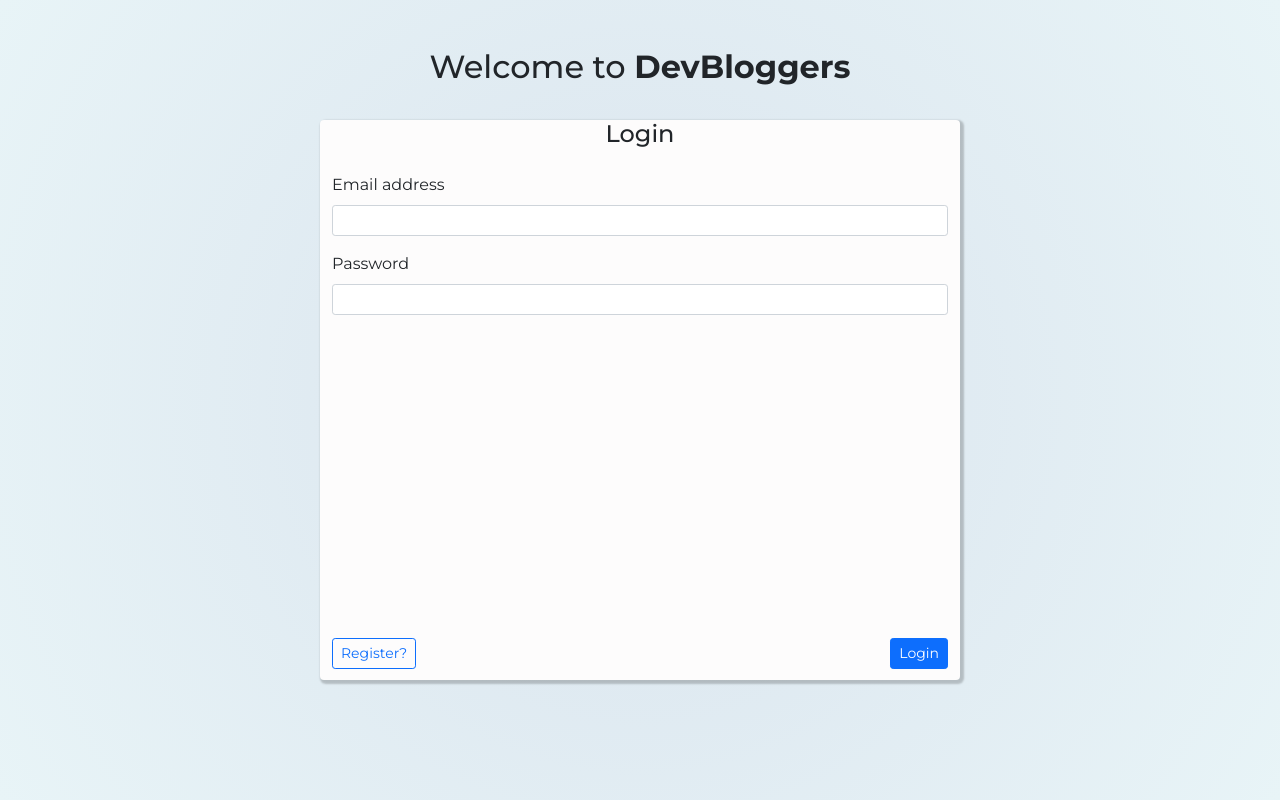
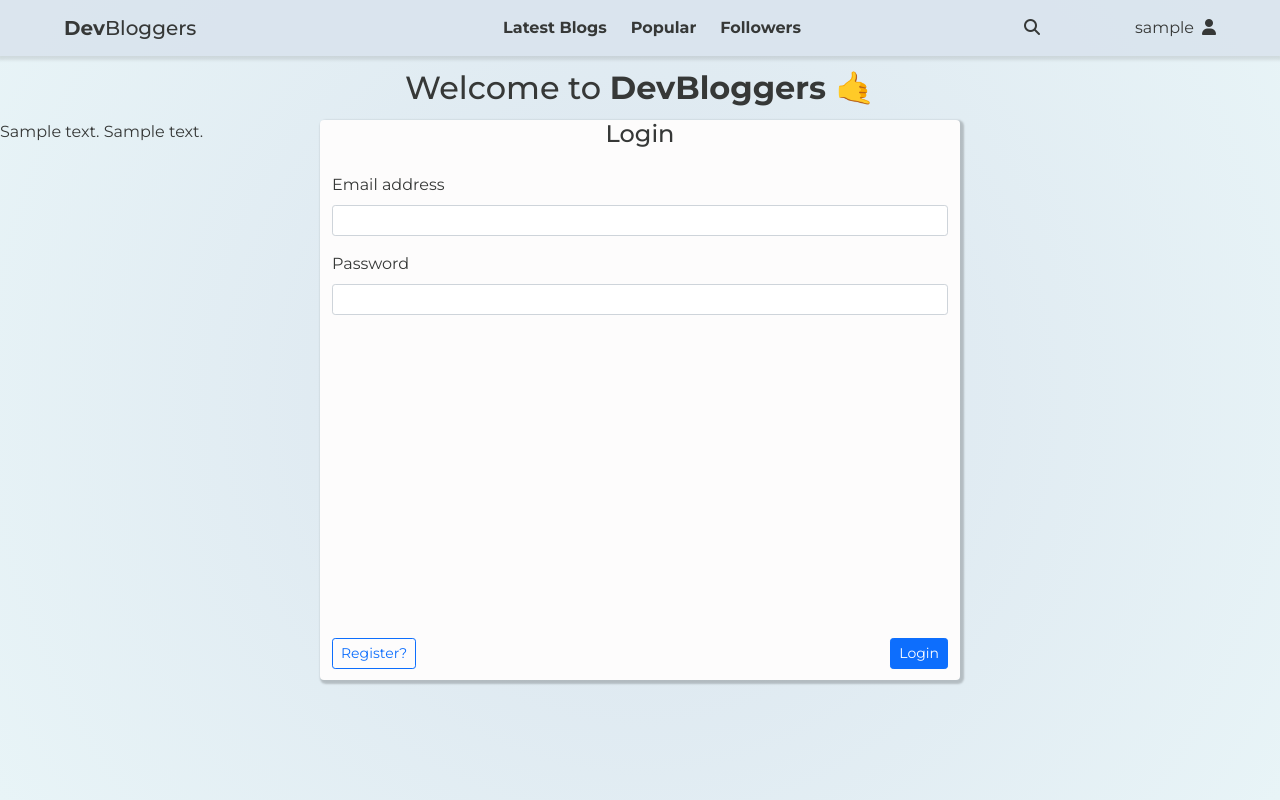
Before and after one commit to adamelfsborg-code/DevBloggers, a Django app: template blog/authentication/templates/authentication/auth.html in a window 1280 px wide. Run offline with Django 3.2, Linux system fonts and the light colour scheme; the template is opened without the code that fills it: most values are stand-ins (such as "Sample title", 1, 10 or a date in 2020); some libraries are stand-ins or nearby versions.

Commit message:
auth done, simple navbar in place

```diff
--- a/blog/authentication/templates/authentication/auth.html
+++ b/blog/authentication/templates/authentication/auth.html
@@ -2,7 +2,7 @@
 <style>
   .authcard {
     position: absolute;
-    top: 35%;
+    top: 40%;
     left: 50%;
     transform: translate(-50%, -35%);
     width: 40%;
@@ -40,12 +40,13 @@
   }
 </style>
 {% endblock styles %} {% block content %}
-<h2 class="text-center pt-5">Welcome to <strong>DevBloggers</strong></h2>
+<h2 class="text-center">Welcome to <strong>DevBloggers &#129305;</strong></h2>
 <div class="authcard rounded">
   <div class="container-fluid">
     <div class="row authinformation"></div>
   </div>
 </div>
-{% endblock content %} {% block scripts %}
+{% endblock content %} {% block scripts %} {{ showmessagemodal }}
+
 <script src="{% static 'js/auth.js' %}"></script>
 {% endblock scripts %}
--- a/blog/authentication/urls.py
+++ b/blog/authentication/urls.py
@@ -5,4 +5,8 @@
     path('', views.AuthenticationView.as_view(), name='authentication'),
     path('post-user/', views.PostUser.as_view(), name='postuser'),
     path('login-user/', views.LoginUser.as_view(), name='loginuser'),
+    path('logout-user/', views.LogoutUser.as_view(), name='logoutuser'),
+    path('check-if-email-exists/', views.CheckIfEmailExists.as_view(), name='checkifemailexists'),
+    path('check-if-username-exists/', views.CheckIfUsernameExists.as_view(), name='checkifusernameexists'),
+    path('validate-password/', views.ValidatePassword.as_view(), name='validatepassword')
 ]
--- a/blog/base/static/css/base.css
+++ b/blog/base/static/css/base.css
@@ -11,4 +11,71 @@
     rgba(222, 247, 254, 1) 100%
   );
   font-family: "Montserrat", sans-serif;
+  color: #363837;
 }
+
+#showmessagemodal .modal-content {
+  background-color: rgba(218, 228, 238, 0.9) !important;
+  background-color: radial-gradient(
+    circle,
+    rgba(218, 228, 238, 1) 0%,
+    rgba(232, 244, 247, 1) 100%,
+    rgba(222, 247, 254, 1) 100%
+  ) !important;
+}
+
+.wrapper {
+  margin: 1% 5%;
+}
+
+.navbar-wrapper {
+  background-color: rgba(218, 228, 238, 0.9);
+  box-shadow: 0px 2px 3px 2px rgba(0, 0, 0, 0.1);
+}
+
+.navbar {
+  padding: 0.5rem;
+  margin: 0 5%;
+}
+
+.logo h5 {
+  margin-top: 0.5rem;
+}
+
+.menu {
+  width: 50%;
+}
+
+.menu ul {
+  display: flex;
+  justify-content: center;
+  list-style: none;
+  margin-top: 1rem;
+}
+
+.menu ul li a {
+  text-decoration: none;
+  color: #363837;
+  font-weight: bolder;
+  padding: 0.5rem;
+  margin-right: 0.5rem;
+  cursor: pointer;
+}
+
+.profile {
+  display: flex;
+  justify-content: space-between;
+}
+
+.profile a {
+  color: #363837 !important;
+  text-decoration: none;
+}
+
+.profile .user {
+  display: flex;
+}
+
+.profile .user span {
+  margin-right: 0.5rem;
+}
--- a/blog/base/static/js/auth.js
+++ b/blog/base/static/js/auth.js
@@ -48,8 +48,10 @@
 
     postData("login-user/", { email: email, password: password }).then(
       (response) => {
-        if (response.ok) {
-          console.log("User Logged In");
+        if (response === "Logged in") {
+          window.location.href = "/";
+        } else {
+          showMessage("notvalid", response);
         }
       }
     );
@@ -72,12 +74,12 @@
   <div className="row">
     <div className="col-12">
       <div class="form-check form-switch mt-3">
-        <input class="form-check-input" type="checkbox" id="is_blogger" checked>
-        <label class="form-check-label" for="is_blogger">Register as a DevBlogger?</label>
+        <input class="form-check-input" type="checkbox" id="is_blogger">
+        <label class="form-check-label" for="is_blogger">Register as a blogger?</label>
       </div>
     </div>
     <div class="col mt-3">
-      <label for="username" class="form-label">Username</label>
+      <label for="username" class="form-label username">Username</label>
       <input type="text" class="form-control form-control-sm" id="username">
     </div>
     <div class="col mt-3">
@@ -85,20 +87,66 @@
       <input type="text" class="form-control form-control-sm" id="fullname">
     </div>
     <div class="col mt-3">
-      <label for="email" class="form-label">Email address</label>
+      <label for="email" class="form-label email">Email address</label>
       <input type="email" class="form-control form-control-sm" id="email">
     </div>
     <div class="col mt-3">
-      <label for="password" class="form-label">Password</label>
+      <label for="password" class="form-label password">Password</label>
       <input type="password" class="form-control form-control-sm" id="password">
-    </div>
-    <div class="col mt-3">
-      <label for="profileimage" class="form-label">Profile image(URL)</label>
-      <input type="text" class="form-control form-control-sm" id="profileimage">
     </div>
   </div>`;
 
   $(".body").append(form);
+
+  $("#username").focusout(function () {
+    postData("check-if-username-exists/", {
+      username: $("#username").val(),
+    }).then((response) => {
+      $(".col").find(".username").empty();
+      if (response === "Username does already exists") {
+        $(".col").find(".username").append(response).addClass("text-danger");
+      } else {
+        $(".col")
+          .find(".username")
+          .append("Username")
+          .removeClass("text-danger");
+      }
+    });
+  });
+  $("#email").focusout(function () {
+    postData("check-if-email-exists/", {
+      email: $("#email").val(),
+    }).then((response) => {
+      $(".col").find(".email").empty();
+      if (response === "Email does already exists") {
+        $(".col").find(".email").append(response).addClass("text-danger");
+      } else {
+        $(".col")
+          .find(".email")
+          .append("Email address")
+          .removeClass("text-danger");
+      }
+    });
+  });
+
+  $("#password").focusout(function () {
+    postData("validate-password/", {
+      password: $("#password").val(),
+    }).then((response) => {
+      $(".col").find(".password").empty();
+      if (response.is_valid !== true) {
+        $(".col")
+          .find(".password")
+          .append(response.arg)
+          .addClass("text-danger");
+      } else {
+        $(".col")
+          .find(".password")
+          .append("Password")
+          .removeClass("text-danger");
+      }
+    });
+  });
 
   $(".auth-register").on("click", function () {
     const is_blogger = $("#is_blogger").prop("checked");
@@ -106,19 +154,33 @@
     const fullname = $("#fullname").val();
     const email = $("#email").val();
     const password = $("#password").val();
-    const profile_image = $("#profileimage").val();
-    console.log(fullname, email, password, profile_image);
+
+    const isValid = $(".authinformation").find(".text-danger");
+    if (isValid.length === 0) {
       postData("post-user/", {
         is_blogger: is_blogger,
         username: username,
         full_name: fullname,
         email: email,
         password: password,
-      profile_image: profile_image,
       }).then((response) => {
-      if (response.ok) {
-        console.log("account created");
+        if (response === "Account Created") {
+          showMessage("success", response);
+          clearForms();
+          authSwitch(1);
+        } else {
+          showMessage("error", response);
         }
       });
+    } else {
+      showMessage("notvalid", "Not valid. Fix it and try again :)");
+    }
   });
 };
+
+function clearForms() {
+  $(":input")
+    .not(":button, :submit, :reset, :hidden, :checkbox, :radio")
+    .val("");
+  $(":checkbox, :radio").prop("checked", false);
+}
--- a/blog/base/static/js/fetch.js
+++ b/blog/base/static/js/fetch.js
@@ -25,3 +25,14 @@
   }
   return cookieValue;
 }
+
+const getSQLData = async (url = "", data = {}) => {
+  const response = await fetch(url, {
+    method: "GET",
+    headers: {
+      "Content-Type": "application/json",
+    },
+    body: JSON.stringify(data),
+  });
+  return response.json();
+};
--- /dev/null
+++ b/blog/base/static/js/logout.js
@@ -0,0 +1,10 @@
+const logout = () => {
+  const userid = $(".userid").attr("id");
+  if (userid) {
+    postData("auth/logout-user/", {
+      id: userid,
+    }).then((response) => {
+      window.location.href = "/";
+    });
+  }
+};
--- /dev/null
+++ b/blog/base/static/js/showMessage.js
@@ -0,0 +1,13 @@
+const showMessage = (type, body) => {
+  $("#showmessage-body").removeClass("text-success text-danger");
+  if (type === "success") {
+    $("#showmessage-body").addClass("text-success");
+  } else if (type === "notvalid") {
+    $("#showmessage-body").addClass("text-danger");
+  } else {
+    $("#showmessage-body").addClass("text-warning");
+  }
+  $("#showmessage-body").html("");
+  $("#showmessage-body").html(body);
+  $("#showmessagemodal").modal("show");
+};
--- a/blog/base/templates/base/index.html
+++ b/blog/base/templates/base/index.html
@@ -11,14 +11,59 @@
       integrity="sha384-EVSTQN3/azprG1Anm3QDgpJLIm9Nao0Yz1ztcQTwFspd3yD65VohhpuuCOmLASjC"
       crossorigin="anonymous"
     />
+    <link
+      rel="stylesheet"
+      href="https://cdnjs.cloudflare.com/ajax/libs/font-awesome/5.15.3/css/all.min.css"
+    />
     <link rel="stylesheet" href="{% static 'css/base.css' %}" />
     <title>DevBloggers</title>
 
     {% block styles %} {% endblock styles %}
   </head>
   <body>
-    <input type="hidden" id="{{id}}" />
-    {% block content %} {% endblock content %}
+    <input type="hidden" class="userid" id="{{id}}" />
+
+    <div class="container-fluid navbar-wrapper p-0">
+      <div class="row navbar p-0">
+        <div class="col-2 logo p-0">
+          <h5><strong>Dev</strong>Bloggers</h5>
+        </div>
+        <div class="col-8 menu p-0">
+          <ul>
+            <li><a href="">Latest Blogs</a></li>
+            <li><a href="">Popular</a></li>
+            <li><a href="">Followers</a></li>
+          </ul>
+        </div>
+
+        <div class="col-2 profile p-0">
+          {% if id %}
+          <a href=""><i class="fas fa-search"></i></a>
+
+          <div class="user">
+            <span>
+              {{username }} {% if is_blogger %} <strong>Dev</strong> {% endif %}
+            </span>
+            <a href=""><i class="fas fa-user"></i></a>
+          </div>
+          {% endif %}
+        </div>
+      </div>
+    </div>
+    <div class="wrapper">
+      {% block content %}
+      <span></span>
+      <button
+        type="button"
+        onclick="javascript: logout()"
+        class="btn btn-outline-primary"
+      >
+        Logout
+      </button>
+      {% endblock content %}
+    </div>
+
+    {{ showmessagemodal }}
 
     <script
       src="https://cdn.jsdelivr.net/npm/bootstrap@5.0.2/dist/js/bootstrap.bundle.min.js"
@@ -29,7 +74,10 @@
       src="http://ajax.googleapis.com/ajax/libs/jquery/1.7.1/jquery.min.js"
       type="text/javascript"
     ></script>
+    <script src="https://cdn.jsdelivr.net/npm/fontawesome@5.6.3/index.min.js"></script>
     <script src="{% static 'js/fetch.js' %}"></script>
+    <script src="{% static 'js/logout.js' %}"></script>
+    <script src="{% static 'js/showMessage.js' %}"></script>
     {% block scripts %} {% endblock scripts %}
   </body>
 </html>
--- a/blog/blog/settings.py
+++ b/blog/blog/settings.py
@@ -38,7 +38,7 @@
     'django.contrib.messages',
     'django.contrib.staticfiles',
     'base',
-    'authentication'
+    'authentication',
 ]
 
 MIDDLEWARE = [
```
Also changed, not shown: blog/authentication/authentication.py (+30 -2 lines), blog/authentication/views.py (+60 -9 lines), blog/base/templates/base/show-messge-modal.html (added, +7 -0 lines), blog/base/validate.py (added, +46 -0 lines), blog/base/views.py (+12 -7 lines), blog/db.sqlite3. Lines whose indentation alone changed are shown as unchanged.
